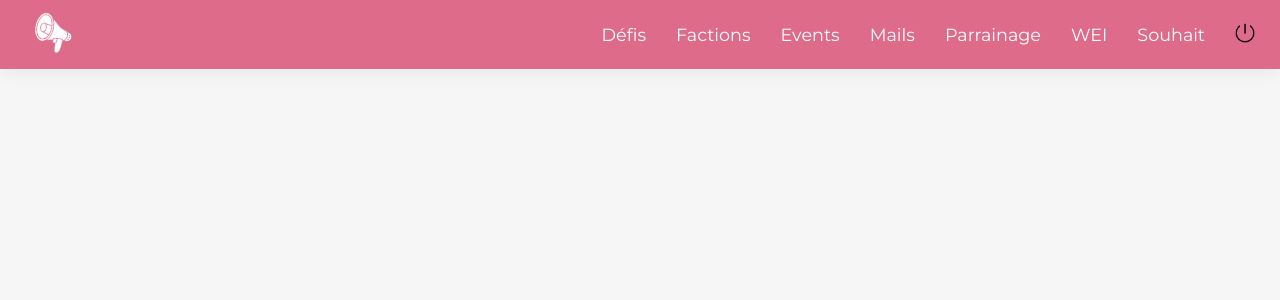
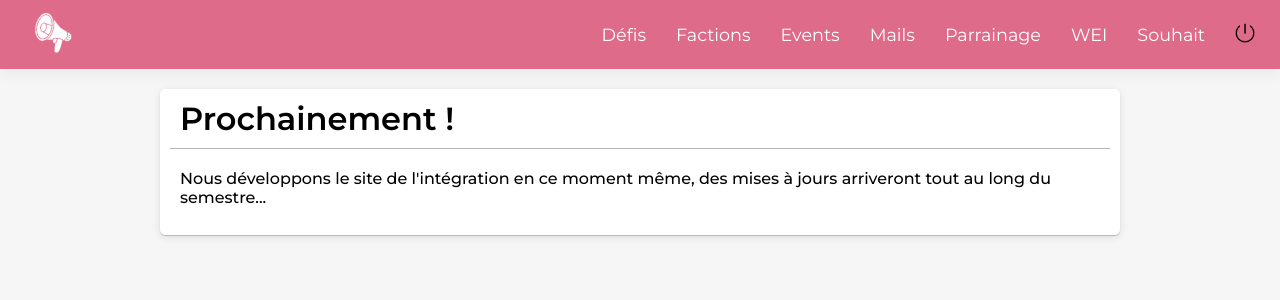
Before and after one commit to TheoKLR/SiteInte, a React (Create React App) app in the folder frontend/: page /Parrainage in a window 1280 px wide. Shown: the top 300 px of the page. Built offline with nearby package versions, Linux system fonts and the light colour scheme; no server answers.

Commit message:
Parrainnage default

```diff
--- a/frontend/src/screens/Parrainage.tsx
+++ b/frontend/src/screens/Parrainage.tsx
@@ -4,6 +4,7 @@ import { getRole } from "../services/requests";
 import { Section } from "../components/shared/Section";
 import { ParrainageNewStudent }  from "../components/parrainage/ParrainageNewStudent";
 import { ParrainageStudent } from "../components/parrainage/ParrainageStudent";
+import { Default } from "../components/shared/Default";
 
 export const Parrainage = () => {
 
@@ -28,8 +29,9 @@ export const Parrainage = () => {
     return (
         <div className="Parrainage">
             <Navbar/>
-            {(role === 'Admin'|| role === 'Student') && <Section titre="Tu veux être Parrain ?" contenu={ParrainageStudent} />}
-            {role === 'newStudent' && <Section titre="Tu souhaites avoir un parrain ?" contenu={ParrainageNewStudent} />}
+            {/*(role === 'Admin'|| role === 'Student') && <Section titre="Tu veux être Parrain ?" contenu={ParrainageStudent} />*/}
+            {/*role === 'newStudent' && <Section titre="Tu souhaites avoir un parrain ?" contenu={ParrainageNewStudent} />*/}
+            <Section titre="Prochainement !" contenu={Default} />
 
         </div>
     )
```
